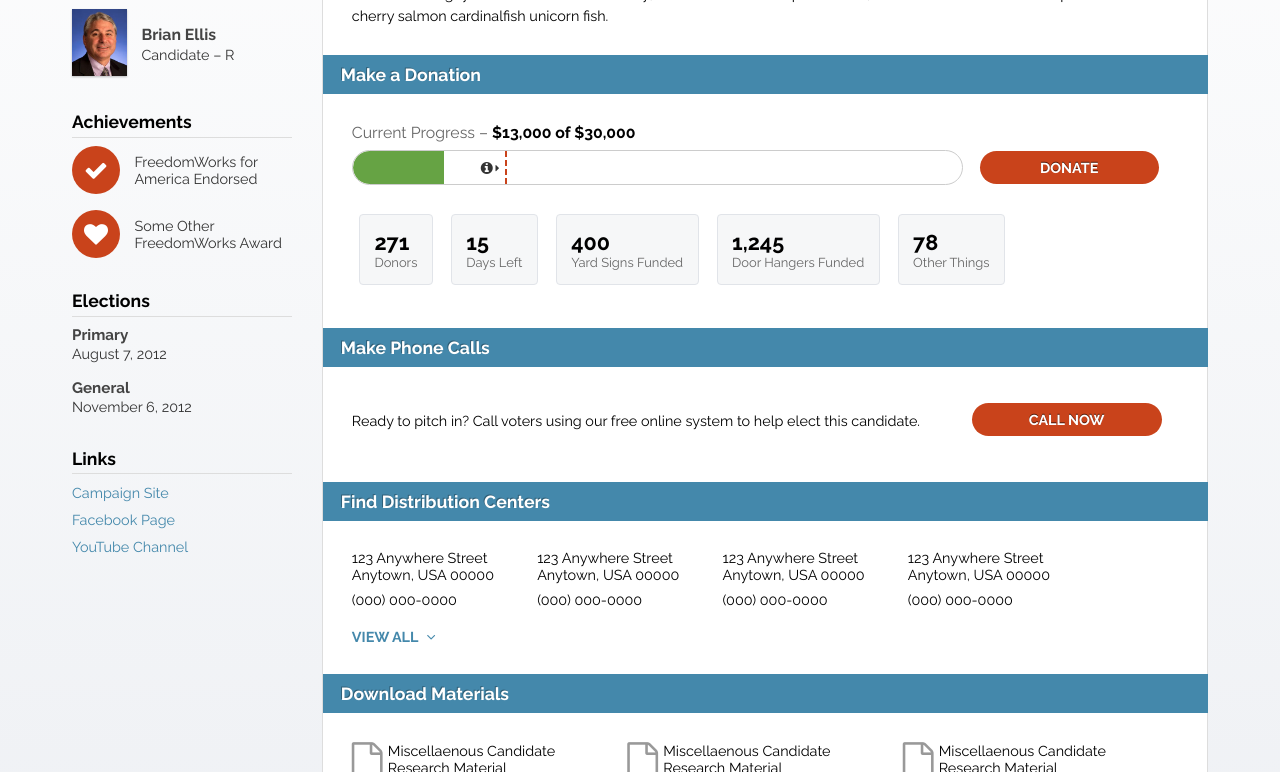
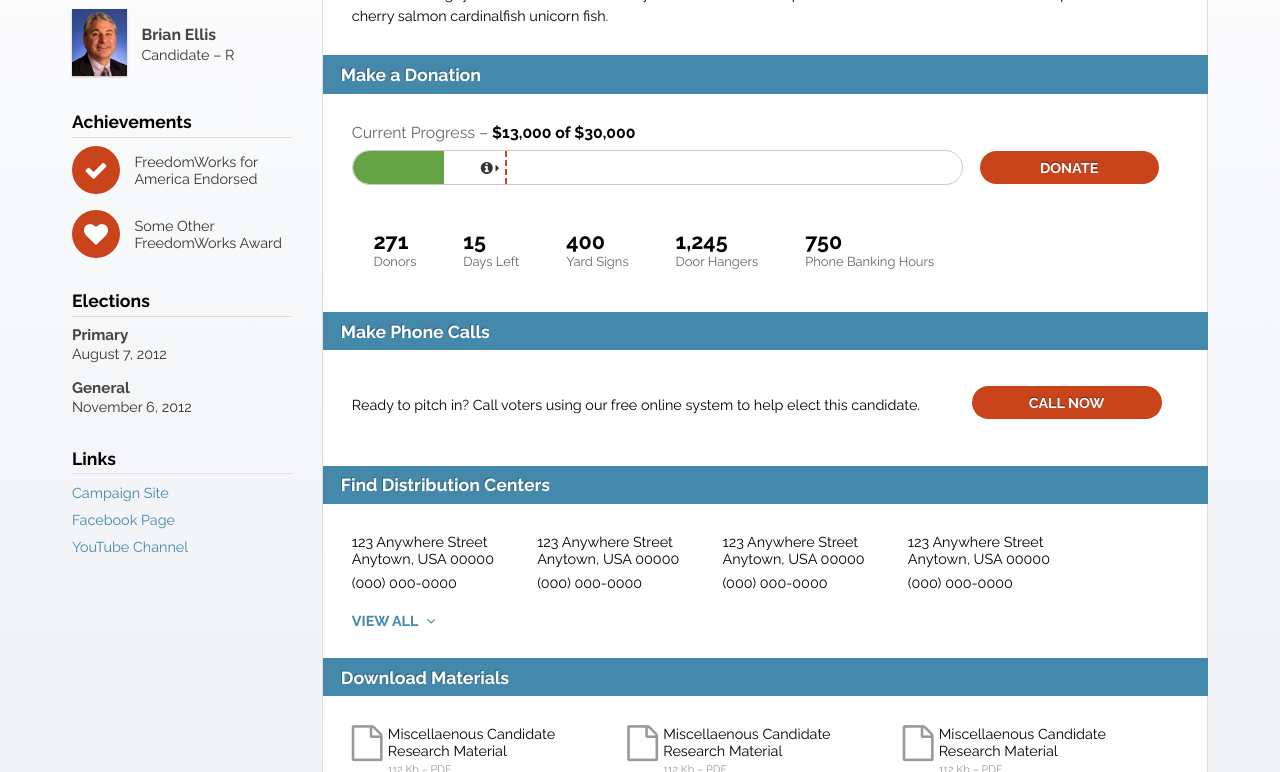
Before and after one commit to chrisjg77/fwfa-candidate-page, a plain HTML site: page index.html in a window 1280 px wide. Shown: the part 328-1100 px from the top of the page. Drawn offline with Linux system fonts and the light colour scheme.

Commit message:
Removes border and background from stats li

```diff
--- a/css/styles.css
+++ b/css/styles.css
@@ -697,14 +697,17 @@ h2 span {
     padding: 1em;
     margin-right: 1em;
     display: inline-block;
+    text-align: left;
+    /*
     background: #f6f7f8;
-    text-align: left;
+
     text-decoration: none;
     border: 1px solid #e1e4e9;
     -moz-border-radius: 4px;
     -webkit-border-radius: 4px;
     border-radius: 4px;
     margin-bottom: 1em;
+    */
   }
 
   .stats li .stat-figure,
--- a/index.html
+++ b/index.html
@@ -194,15 +194,15 @@
               </li>
               <li>
                 <span class="stat-figure">400</span>
-                <span class="stat-label">Yard Signs Funded</span>
+                <span class="stat-label">Yard Signs</span>
               </li>
               <li>
                 <span class="stat-figure">1,245</span>
-                <span class="stat-label">Door Hangers Funded</span>
+                <span class="stat-label">Door Hangers</span>
               </li>
-              <li>
-                <span class="stat-figure">78</span>
-                <span class="stat-label">Other Things</span>
+               <li>
+                <span class="stat-figure">750</span>
+                <span class="stat-label">Phone Banking Hours</span>
               </li>
             </ul>
           </div>
```
